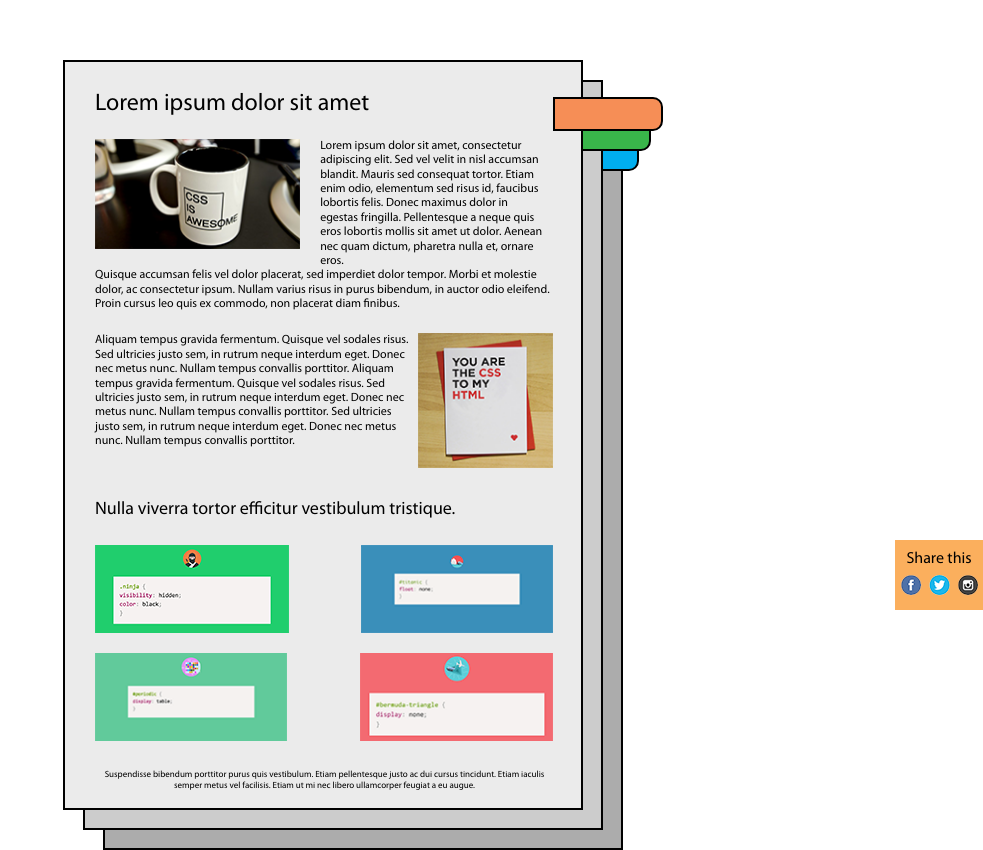
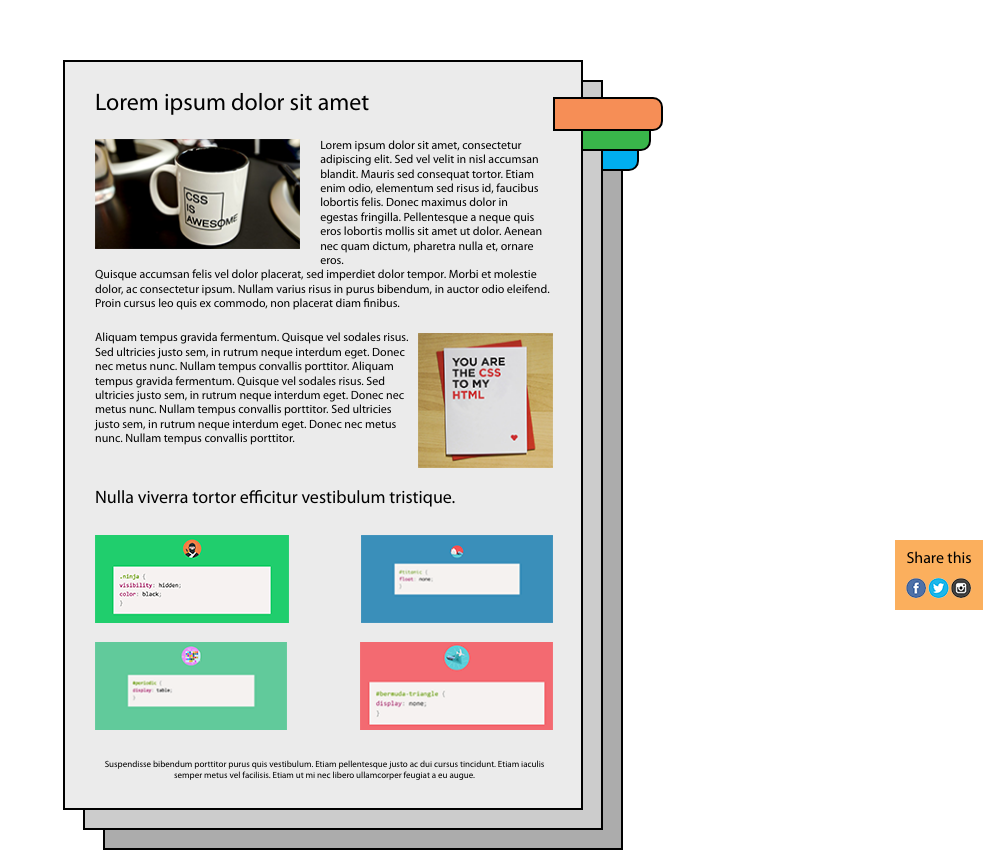
Before and after one commit to lerakorzhova/positioning-and-floats, a plain HTML site: page index.html in a window 1280 px wide. Shown: the part 140-990 px from the top of the page, without its empty margins (297-1280 px from the left). Drawn offline with Linux system fonts and the light colour scheme.

Commit message:
positioning-and-floats: add sprites, fix css

```diff
--- a/css/main.css
+++ b/css/main.css
@@ -11,6 +11,7 @@ body {
 .wrapper {
     margin: 200px auto 0 auto;
     width: 560px;
+    height: 790px;
     position: relative;
 }
 
@@ -23,7 +24,6 @@ body {
 
 .first-page {
     background-color: #ebebeb;
-    position: relative;
 }
 
 .second-page {
@@ -92,27 +92,31 @@ h3 {
     height: 135px;
 }
 
-.post-part-1 {
+.post-part-1,
+.post-part-2 {
+    margin-top: 20px;
     text-align: left;
-    padding-right: 6px;
+    padding-right: 5px;
+}
+
+.clearfix:after {
+    visibility: hidden;
+    display: block;
+    font-size: 0;
+    content: " ";
+    clear: both;
+    height: 0;
+}
+
+.subsection{
     margin-top: 20px;
 }
 
-.clearfix {
-    clear: both;
-}
-
-.post-part-2 {
-    margin: 22px 0 50px 0;
-}
-
-.post-img-4,
-.post-img-6 {
+.rigth-img{
     float: right;
 }
 
-.post-img-3,
-.post-img-4 {
+.first-line-img {
     margin: 25px 0 15px 0;
 }
 
@@ -131,8 +135,22 @@ h3 {
     padding-top: 10px;
 }
 
-.share-img {
-    margin-top: 5px;
+.icons{
+    margin:8px 0 0 10px;
+}
+
+.icon{
+    background: url(../img/social-media-icons-the-circle-set.png) no-repeat;
+    width: 23px;
+    height: 23px;
+    float: left;
+}
+
+.twitter-icon .icon{
+    background-position:-29px 0;
+}
+.instagram-icon .icon{
+    background-position: -58px 0;
 }
 
 footer {
--- a/index.html
+++ b/index.html
@@ -13,7 +13,6 @@
 
 <body>
     <div class="wrapper">
-
         <div class='page third-page'>
             <div class="bookmark third-bookmark"></div>
         </div>
@@ -25,13 +24,13 @@
         <div class='page first-page'>
             <div class="bookmark first-bookmark"></div>
             <article class="post">
-                <section>
+                <section class="clearfix">
                     <h1>Lorem ipsum dolor sit amet</h1>
                     <img class="post-img-1" src="img/cup.png" alt="cup-of-coffee" />
                     <p class="post-part-1">
                         Lorem ipsum dolor sit amet, consectetur adipiscing elit. Sed vel velit in nisl accumsan blandit. Mauris sed consequat tortor. Etiam enim odio, elementum sed risus id, faucibus lobortis felis. Donec maximus dolor in egestas fringilla. Pellentesque a neque quis eros lobortis mollis sit amet ut dolor. Aenean nec quam dictum, pharetra nulla et, ornare eros.
                     </p>
-                    <p class="clearfix">
+                    <p>
                         Quisque accumsan felis vel dolor placerat, sed imperdiet dolor tempor. Morbi et molestie dolor, ac consectetur ipsum. Nullam varius risus in purus bibendum, in auctor odio eleifend. Proin cursus leo quis ex commodo, non placerat diam finibus.
                     </p>
                     <img class="post-img-2" src="img/you-are-the-css.png" alt="you-are-the-css" />
@@ -40,24 +39,33 @@
                     </p>
                 </section>
 
-                <section>
+                <section class="subsection">
                     <h3>Nulla viverra tortor efficitur vestibulum tristique.</h3>
-                    <img class="post-img-3 joke-img" src="img/joke-1.png" alt="joke-1" />
-                    <img class="post-img-4 joke-img" src="img/joke-2.png" alt="joke-2" />
-                    <img class="post-img-5 joke-img" src="img/joke-3.png" alt="joke-3" />
-                    <img class="post-img-6 joke-img" src="img/joke-4.png" alt="joke-4" />
+                    <img class="joke-img first-line-img" src="img/joke-1.png" alt="joke-1" />
+                    <img class="joke-img rigth-img first-line-img" src="img/joke-2.png" alt="joke-2" />
+                    <img class="joke-img" src="img/joke-3.png" alt="joke-3" />
+                    <img class="joke-img rigth-img" src="img/joke-4.png" alt="joke-4" />
                     <footer>
                         Suspendisse bibendum porttitor purus quis vestibulum. Etiam pellentesque justo ac dui cursus tincidunt. Etiam iaculis semper metus vel facilisis. Etiam ut mi nec libero ullamcorper feugiat a eu augue.
                     </footer>
                 </section>
             </article>
         </div>
+    </div>
 
-        <div class="share">
-            Share this
-            <img class="share-img" src="img/social-media-icons-the-circle-set.png" alt="social-medea" />
-        </div>
-
+    <div class="share">
+        Share this
+        <ul class="icons">
+            <li class="facebook-icon">
+                <a href='#' class="icon"></a>
+            </li>
+            <li class="twitter-icon">
+                <a href='#' class="icon"></a>
+            </li>
+            <li class="instagram-icon">
+                <a href='#' class="icon"></a>
+            </li>
+        </ul>
     </div>
 </body>
 
```
Also changed, not shown: 1 other file.
